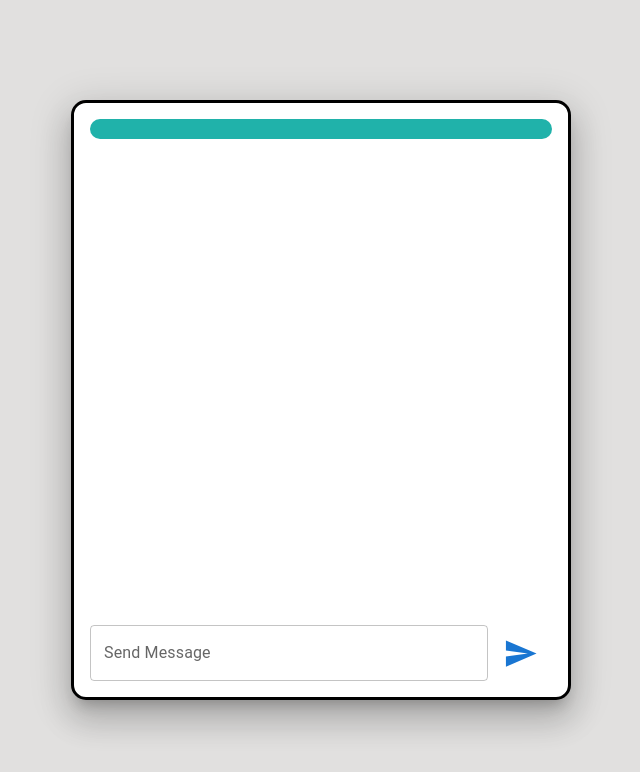
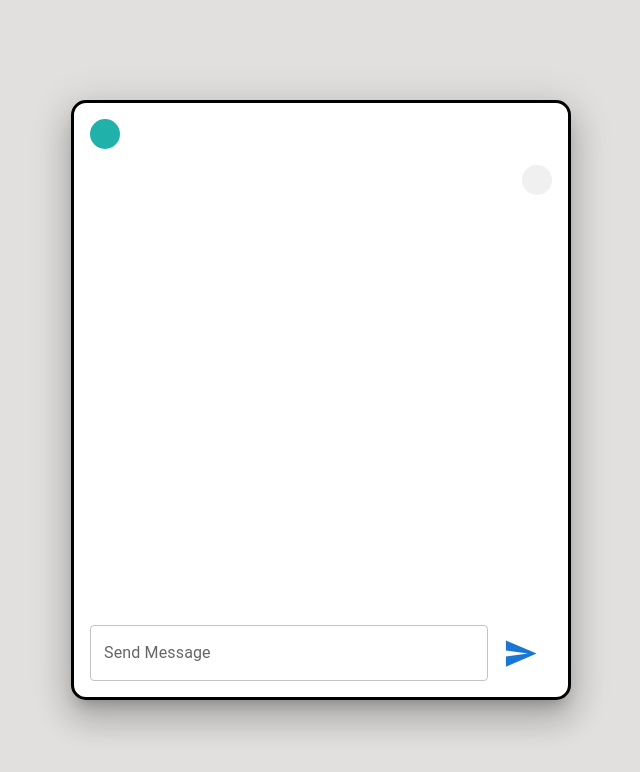
Before and after one commit to Kingtilon1/Customer-Support-AI-Chatbot, a Next.js app: page / in a window 1280 px wide. Shown: the top 772 px of the page, without its empty margins (319-959 px from the left). Built offline with nearby package versions, Linux system fonts and the light colour scheme.

Commit message:
Added text bubble functionality

```diff
--- a/app/api/chat/route.js
+++ b/app/api/chat/route.js
@@ -1,22 +1,24 @@
-import { NextResponse } from 'next/server';
+import { NextResponse } from "next/server";
 
-require('dotenv').config();
+require("dotenv").config();
 const { GoogleGenerativeAI } = require("@google/generative-ai");
-const apiKey = process.env.API_KEY
+// const apiKey = process.env.API_KEY
+// Just for testing the api
+const apiKey = "AIzaSyBDnEIHtPz93osbkvLkdEAmiVt50XkkcGE";
 const genAI = new GoogleGenerativeAI(apiKey);
 
-
-
-export async function POST(request){
+export async function POST(request) {
   const { message } = await request.json();
-  console.log('Received text: ', message);
+  console.log("Received text: ", message);
 
   // sending the users message to OpenAI
-  const model = genAI.getGenerativeModel({ model: "gemini-1.5-flash",
-    systemInstruction: "You are a real estate agent assistant who provides detailed property insights and market analysis.",
-   });
+  const model = genAI.getGenerativeModel({
+    model: "gemini-1.5-flash",
+    systemInstruction:
+      "You are a real estate agent assistant who provides detailed property insights and market analysis.",
+  });
   // retreive the response
   const result = await model.generateContent(message);
   const reply = await result.response.text();
-  return NextResponse.json({reply})
+  return NextResponse.json({ reply });
 }
--- a/app/page.js
+++ b/app/page.js
@@ -11,6 +11,7 @@ import {
 import { useState } from "react";
 import SendIcon from "@mui/icons-material/Send";
 import "./globals.css";
+import Image from "next/image";
 
 export default function Home() {
   const [message, setMessage] = useState("");
@@ -76,11 +77,25 @@ export default function Home() {
           <Box
             sx={{
               backgroundColor: "#20b2aa",
-              borderRadius: "10px",
-              padding: "10px",
-              marginRight: "10px",
-              display: "flex",
-              flexDirection: "column",
+              borderRadius: "15px",
+              padding: "15px",
+              marginRight: "5px",
+              display: "inline-block",
+              maxWidth: "75%",
+              alignSelf: "flex-start",
+            }}
+          >
+            <Typography variant="h4">{message}</Typography>
+          </Box>
+          <Box
+            sx={{
+              backgroundColor: "#f0f0f0",
+              borderRadius: "15px",
+              padding: "15px",
+              marginLeft: "5px",
+              display: "inline-block",
+              maxWidth: "75%",
+              alignSelf: "flex-end",
             }}
           >
             <Typography variant="h4">{responses}</Typography>
```
